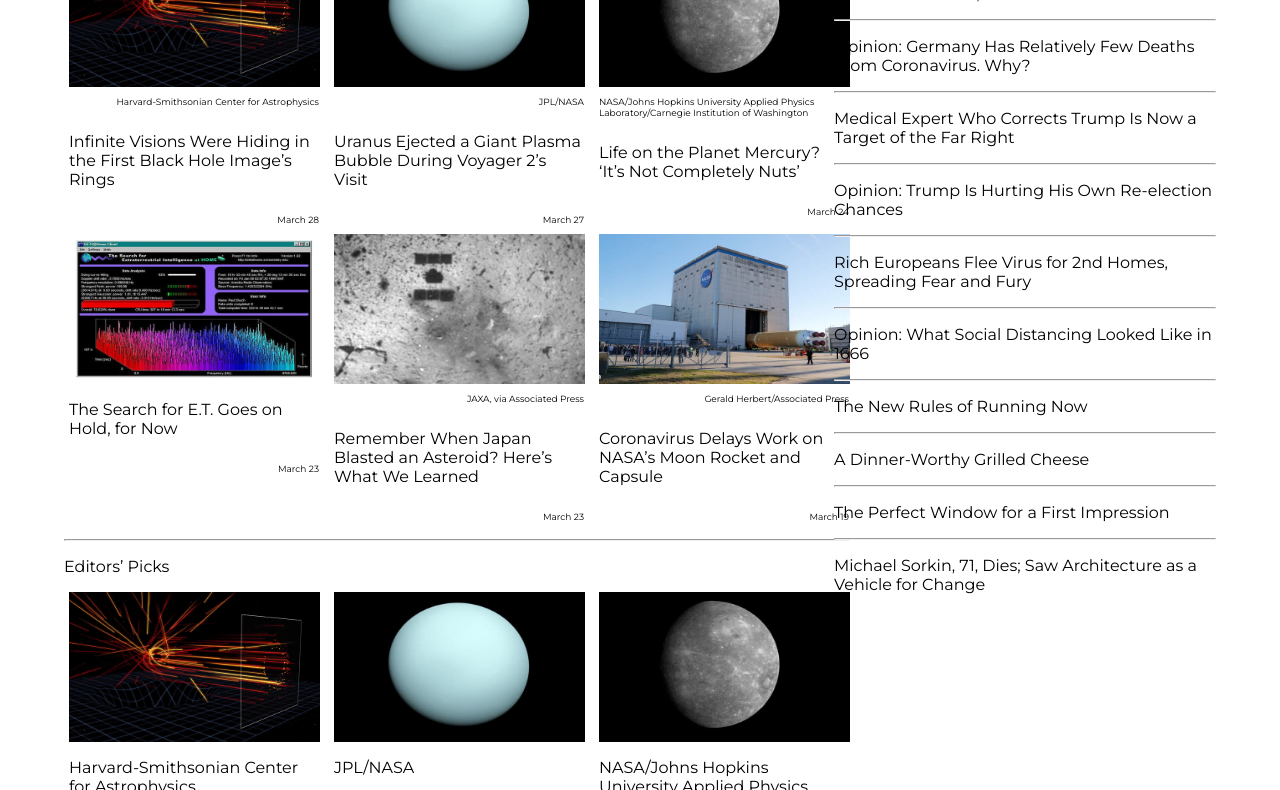
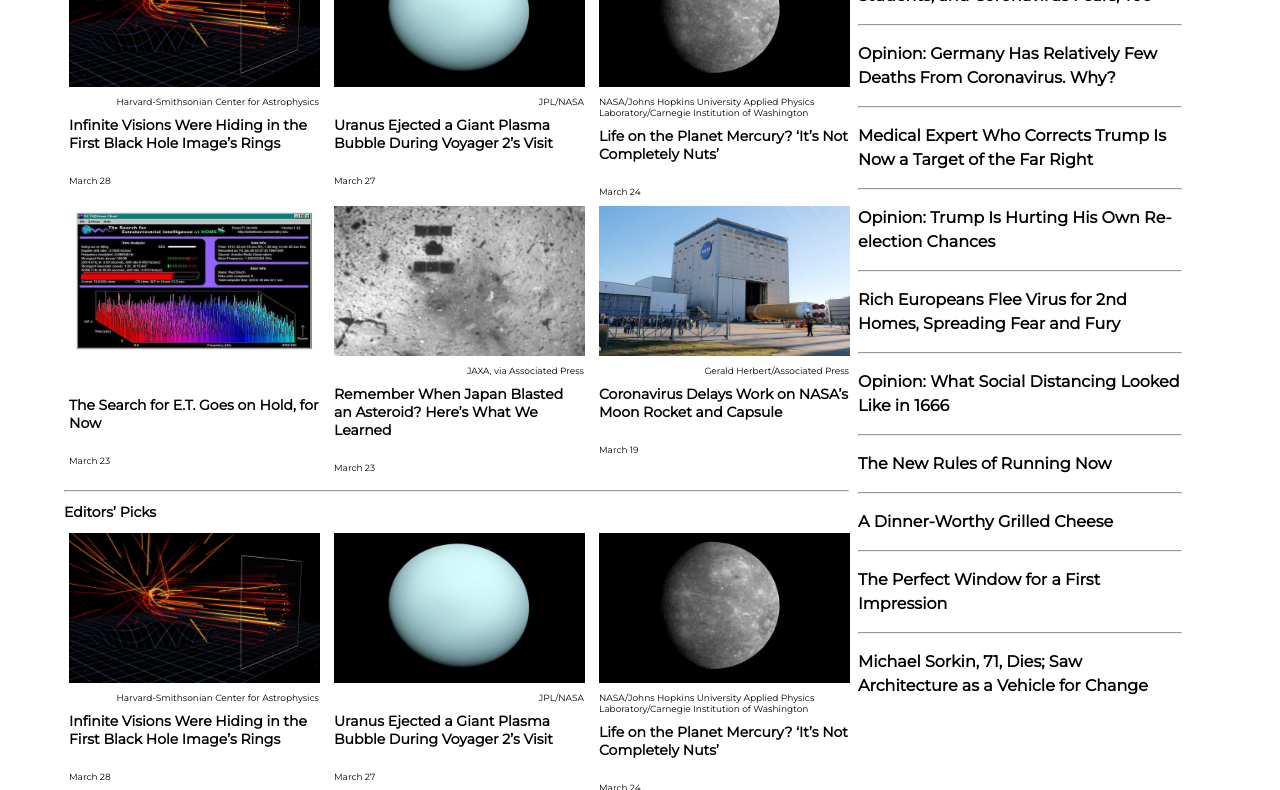
Before and after one commit to expjazz/new-york-times-clone, a plain HTML site: page index.html in a window 1280 px wide. Shown: the part 8258-9048 px from the top of the page. Drawn offline with Linux system fonts and the light colour scheme; a web font is replaced by a local one.

```diff
--- a/index.html
+++ b/index.html
@@ -462,10 +462,10 @@
 
           <div class="more-in">
             <hr />
-            <a><h2>More in Space and Astronomy</h2></a>
+            <a href="#"><h2>More in Space and Astronomy</h2></a>
             <div class="wrapper">
               <div class="wrap-item">
-                <div class="more-image">
+                <div class="more-image"> <a href="">
                   <img src="./images/moreimg1.jpg" alt="" />
                 </div>
                 <p class="legend">
@@ -474,11 +474,11 @@
                 <p class="sub-title">
                   Infinite Visions Were Hiding in the First Black Hole Image’s
                   Rings
-                </p>
-                <p class="legend">March 28</p>
+                </p></a>
+                <p class="legend-2">March 28</p>
               </div>
               <div class="wrap-item">
-                <div class="more-image">
+                <div class="more-image"> <a href="">
                   <img src="./images/moreimg2.jpg" alt="" />
                 </div>
                 <p class="legend">
@@ -486,11 +486,11 @@
                 </p>
                 <p class="sub-title">
                   Uranus Ejected a Giant Plasma Bubble During Voyager 2’s Visit
-                </p>
-                <p class="legend">March 27</p>
+                </p></a>
+                <p class="legend-2">March 27</p>
               </div>
               <div class="wrap-item">
-                <div class="more-image">
+                <div class="more-image"> <a href="">
                   <img src="./images/moreimg3.jpg" alt="" />
                 </div>
                 <p class="legend">
@@ -499,20 +499,25 @@
                 </p>
                 <p class="sub-title">
                   Life on the Planet Mercury? ‘It’s Not Completely Nuts’
-                </p>
-                <p class="legend">March 24</p>
+                </p></a>
+                <p class="legend-2">March 24</p>
               </div>
               <div class="wrap-item">
-                <div class="more-image">
+                <div class="more-image"> <a href="">
                   <img src="./images/moreimg4.jpg" alt="" />
                 </div>
+                <p class="legend" id="leg-hide">
+                  NASA/Johns Hopkins University Applied Physics
+                  Laboratory/Carnegie Institution of Washington
+                </p>
+
                 <p class="sub-title">
                   The Search for E.T. Goes on Hold, for Now
-                </p>
-                <p class="legend">March 23</p>
+                </p> </a>
+                <p class="legend-2">March 23</p>
               </div>
               <div class="wrap-item">
-                <div class="more-image">
+                <div class="more-image"> <a href="">
                   <img src="./images/moreimg5.jpg" alt="" />
                 </div>
                 <p class="legend">
@@ -521,11 +526,11 @@
                 <p class="sub-title">
                   Remember When Japan Blasted an Asteroid? Here’s What We
                   Learned
-                </p>
-                <p class="legend">March 23</p>
+                </p> </a>
+                <p class="legend-2">March 23</p>
               </div>
               <div class="wrap-item">
-                <div class="more-image">
+                <div class="more-image"> <a href="">
                   <img src="./images/moreimg6.jpg" alt="" />
                 </div>
                 <p class="legend">
@@ -533,90 +538,97 @@
                 </p>
                 <p class="sub-title">
                   Coronavirus Delays Work on NASA’s Moon Rocket and Capsule
-                </p>
-                <p class="legend">March 19</p>
+                </p> </a>
+                <p class="legend-2">March 19</p>
               </div>
             </div>
             <div>
               <hr />
-              <p>Editors’ Picks</p>
+              <a href="#"><h2>Editors’ Picks</h2></a>
             </div>
             <div class="wrapper2">
               <div class="wrap-item">
+
                   <div class="more-image">
+                    <a href="#">
                     <img src="./images/moreimg1.jpg" alt="" />
                   </div>
                   <p class="legend">
                     Harvard-Smithsonian Center for Astrophysics
-                </p>
+                  </p></a
+                >
                 <p class="sub-title">
                   Infinite Visions Were Hiding in the First Black Hole Image’s
                   Rings
-                </p>
-                <p class="legend">March 28</p>
+                </p></a>
+                <p class="legend-2">March 28</p>
               </div>
               <div class="wrap-item">
-                <div class="more-image">
+
+                  <div class="more-image"><a href=""></a>
                     <img src="./images/moreimg2.jpg" alt="" />
                   </div>
+
                 <p class="legend">
                   JPL/NASA
                 </p>
                 <p class="sub-title">
                   Uranus Ejected a Giant Plasma Bubble During Voyager 2’s Visit
-                </p>
-                <p class="legend">March 27</p>
+                </p></a>
+                <p class="legend-2">March 27</p>
               </div>
               <div class="wrap-item">
-                <div class="more-image">
+
+                  <div class="more-image">  <a href=""></a>
                     <img src="./images/moreimg3.jpg" alt="" />
                   </div>
+
                 <p class="legend">
                   NASA/Johns Hopkins University Applied Physics
                   Laboratory/Carnegie Institution of Washington
                 </p>
                 <p class="sub-title">
                   Life on the Planet Mercury? ‘It’s Not Completely Nuts’
-                </p>
-                <p class="legend">March 24</p>
+                </p> </a>
+                <p class="legend-2">March 24</p>
               </div>
             </div>
           </div>
 
           <div class="most-popular">
             <hr />
-            <p>Most Popular</p>
-            <hr />
+            <p id="most-popular-title">Most Popular</p>
+            <hr /> <a href="">
             <p>
               Liberty University Brings Back Its Students, and Coronavirus
               Fears, Too
-            </p>
-            <hr />
+            </p> </a>
+            <hr /><a href="">
             <p>
               Opinion: Germany Has Relatively Few Deaths From Coronavirus. Why?
-            </p>
-            <hr />
+            </p></a>
+            <hr /><a href="">
             <p>
               Medical Expert Who Corrects Trump Is Now a Target of the Far Right
-            </p>
-            <hr />
-            <p>Opinion: Trump Is Hurting His Own Re-election Chances</p>
-            <hr />
+            </p></a>
+            <hr /> <a href="">
+            <p>Opinion: Trump Is Hurting His Own Re-election Chances</p></a>
+            <hr /> <a href="">
             <p>
               Rich Europeans Flee Virus for 2nd Homes, Spreading Fear and Fury
-            </p>
-            <hr />
-            <p>Opinion: What Social Distancing Looked Like in 1666</p>
-            <hr />
-            <p>The New Rules of Running Now</p>
-            <hr />
-            <p>A Dinner-Worthy Grilled Cheese</p>
-            <hr />
-            <p>The Perfect Window for a First Impression</p>
-            <hr />
+            </p></a>
+            <hr /> <a href="">
+            <p>Opinion: What Social Distancing Looked Like in 1666</p></a>
+            <hr /> <a href="">
+            <p>The New Rules of Running Now</p></a>
+            <hr /> <a href="">
+            <p>A Dinner-Worthy Grilled Cheese</p></a>
+            <hr /> <a href="">
+            <p>The Perfect Window for a First Impression</p> </a>
+            <hr /> <a href="">
             <p>
               Michael Sorkin, 71, Dies; Saw Architecture as a Vehicle for Change
-            </p>
+            </p></a>
           </div>
           <div class="logo-separator">
             <div class="logo">
@@ -625,7 +637,7 @@
                 <a href="#" id="link-1"
                   ><img src="./images/logo.jpg" alt=""
                 /></a>
-                <a href="#">Go to Home Page »</a>
+                <a href="#" id="link-2">Go to Home Page »</a>
               </div>
             </div>
           </div>
--- a/style.css
+++ b/style.css
@@ -459,10 +459,11 @@ section .img img {
 }
 
 .more-in .wrapper .wrap-item {
-  display: flex;
-  flex-direction: column;
+  /* display: flex;
+  flex-direction: column; */
   width: 250px;
   margin-right: 10px;
+  /* justify-content: flex-start; */
 }
 
 .more-in .wrapper .wrap-item .more-image {
@@ -477,9 +478,22 @@ section .img img {
 
 .more-in .wrapper .wrap-item .legend {
   font-size: 9px;
-  align-self: flex-end;
+  float: right;
 }
 
+.more-in .wrapper .wrap-item .sub-title {
+  clear: right;
+  font-size: 14px;
+  font-weight: 600;
+}
+.more-in .wrapper .wrap-item .legend-2 {
+  float: left;
+  font-size: 9px;
+}
+
+#leg-hide {
+  visibility: hidden;
+}
 .more-in .wrapper2 {
   display: flex;
   justify-content: space-evenly;
@@ -487,8 +501,8 @@ section .img img {
 }
 
 .more-in .wrapper2 .wrap-item {
-  display: flex;
-  flex-direction: column;
+  /* display: flex;
+  flex-direction: column; */
   width: 250px;
   margin-right: 10px;
 }
@@ -503,9 +517,37 @@ section .img img {
   height: 100%;
 }
 
+.more-in .wrapper2 .wrap-item .legend {
+  font-size: 9px;
+  float: right;
+}
+
+.more-in .wrapper2 .wrap-item .sub-title {
+  clear: right;
+  font-size: 14px;
+  font-weight: 600;
+}
+.more-in .wrapper2 .wrap-item .legend-2 {
+  float: left;
+  font-size: 9px;
+}
+
+.most-popular a {
+  text-decoration: none;
+  font-weight: 600;
+  line-height: 1.5rem;
+  color: black;
+}
+
 .most-popular {
   grid-column: 7 / 10;
-  margin-left: 50px;
+  margin-left: 74px;
+  width: 324px;
+}
+
+#most-popular-title {
+  font-size: 14px;
+  font-weight: 600;
 }
 
 .logo-separator {
@@ -526,6 +568,13 @@ section .img img {
 .logo-separator #link-1 {
   margin-top: -28px;
   z-index: -3;
+}
+
+.logo-separator .links #link-2 {
+  text-decoration: none;
+  font-size: 8px;
+  color: #666;
+  align-self: center;
 }
 
 .logo-separator img {
@@ -549,11 +598,18 @@ section .img img {
 .footer-content .col {
   display: grid;
   justify-content: start;
+  grid-auto-rows: min-content;
+}
+
+.footer-content .col p {
+  font-size: 13px;
+  font-weight: 600;
 }
 
 .footer-content a {
   text-decoration: none;
   color: black;
+  font-size: 13px;
 }
 
 .footer-content a:hover {
```
Lines whose indentation alone changed are shown as unchanged.
